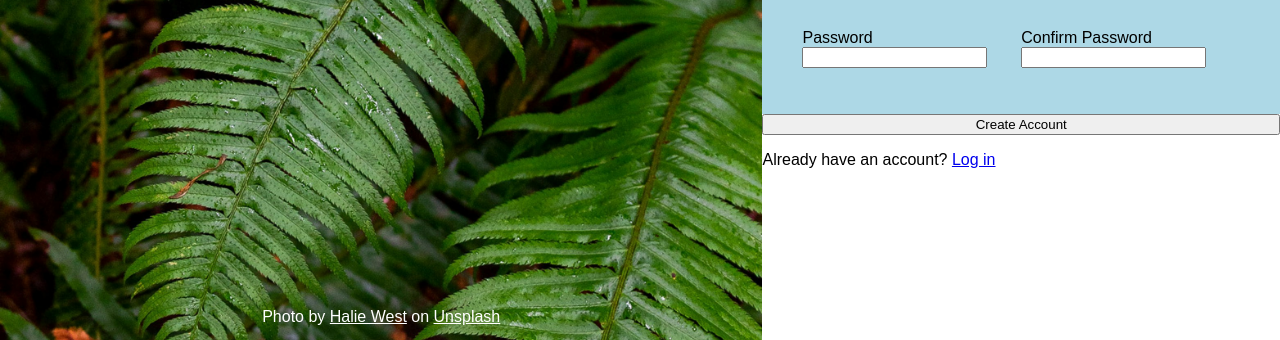
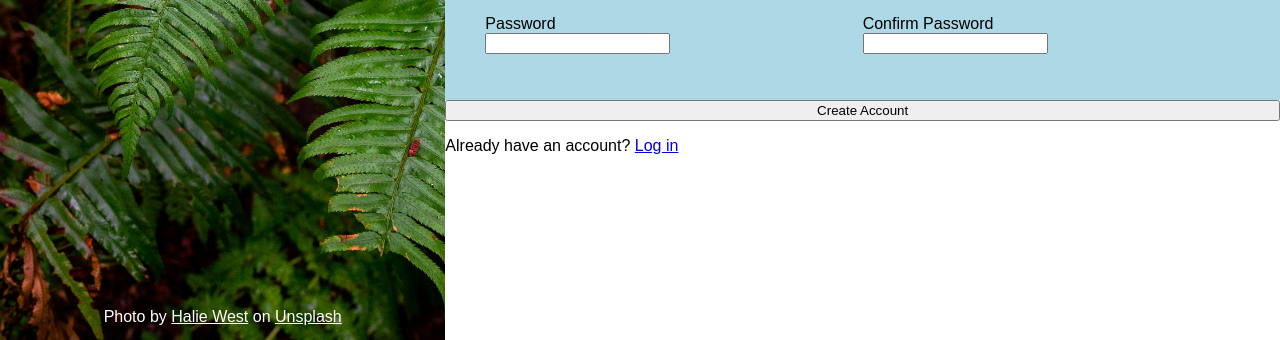
Before and after one commit to h4sitha/sign-up-form, a plain HTML site: page index.html in a window 1280 px wide. Shown: the part 460-800 px from the top of the page. Drawn offline with Linux system fonts and the light colour scheme.

Commit message:
Adjust widths to fill the container

```diff
--- a/styles.css
+++ b/styles.css
@@ -17,13 +17,14 @@ main {
 }
 
 main > div {
-    width: 62.5rem;
+    /* width: 62.5rem; */
     background-image: url(resources/halie-west-25xggax4bSA-unsplash.jpg);
     background-size: cover;
     min-height: 100vh;
     display: flex;
     flex-direction: column;
     justify-content: space-between;
+    flex: 1;
 }
 
 #logo {
@@ -60,6 +61,7 @@ form {
     display: flex;
     flex-direction: column;
     justify-content: center;
+    flex: 2;
 }
 
 fieldset {
```
